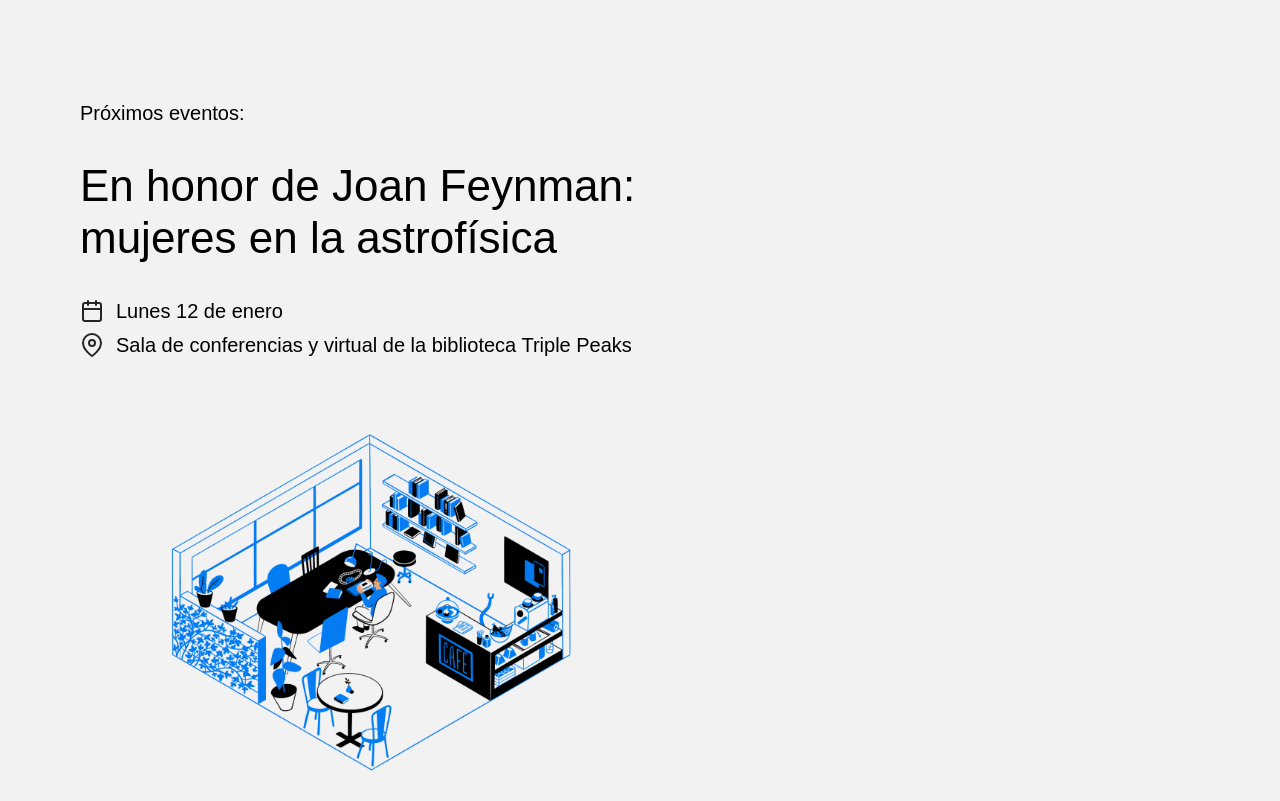
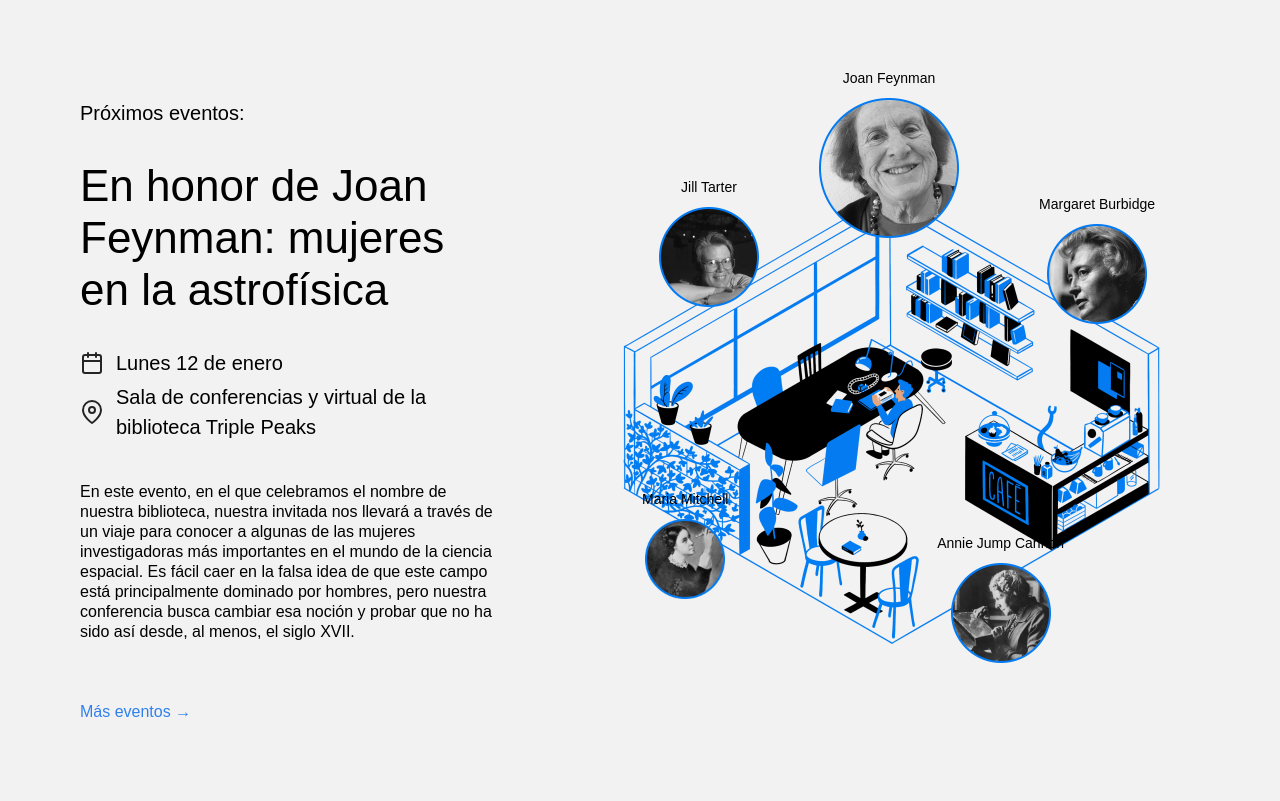
Before and after one commit to vndreia/web_project_library_es, a plain HTML site: page index.html in a window 1280 px wide. Shown: the part 2146-2947 px from the top of the page. Drawn offline with Linux system fonts and the light colour scheme.

Commit message:
Save recent changes

```diff
--- a/index.html
+++ b/index.html
@@ -167,13 +167,6 @@
                 </p>
               </div>
             </div>
-            <div class="events__cover">
-              <img
-                src="images/cafe.png"
-                alt="Cafetería de estudio"
-                class="events__image"
-              />
-            </div>
             <p class="events__description">
               En este evento, en el que celebramos el nombre de nuestra
               biblioteca, nuestra invitada nos llevará a través de un viaje para
@@ -185,7 +178,53 @@
             </p>
             <a href="#" class="events__more">Más eventos &rarr;</a>
           </div>
-          <!-- Comienza a crear la composición aquí -->
+          <div class="events__cover">
+            <img
+              src="images/cafe.png"
+              alt="Cafetería de estudio"
+              class="events__image"
+            />
+            <div class="person person_name_feynman">
+              <p class="person__caption">Joan Feynman</p>
+              <img
+                src="images/person_feynman.png"
+                alt="Fotografía de Joan Feynman"
+                class="person__image person__image_size_l"
+              />
+            </div>
+            <div class="person person_name_mitchell">
+              <p class="person__caption">Maria Mitchell</p>
+              <img
+                src="images/person_mitchell.png"
+                alt="Fotografía de Maria Mitchell"
+                class="person__image person__image_size_s"
+              />
+            </div>
+            <div class="person person_name_tarter">
+              <p class="person__caption">Jill Tarter</p>
+              <img
+                src="images/person_tarter.png"
+                alt="Fotografía de Jill Tarter"
+                class="person__image person__image_size_m"
+              />
+            </div>
+            <div class="person person_name_burbidge">
+              <p class="person__caption">Margaret Burbidge</p>
+              <img
+                src="images/person_burbidge.png"
+                alt="Fotografía de Margaret Burbidge"
+                class="person__image person__image_size_m"
+              />
+            </div>
+            <div class="person person_name_cannon">
+              <p class="person__caption">Annie Jump Cannon</p>
+              <img
+                src="images/person_cannon.png"
+                alt="Fotografía de Annie Jump Cannon"
+                class="person__image person__image_size_m"
+              />
+            </div>
+          </div>
         </section>
       </main>
     </div>
--- a/styles/style.css
+++ b/styles/style.css
@@ -254,43 +254,48 @@
 }
 
 .person_name_feynman {
-  /* Utiliza los valores correctos de las propiedades top/right/bottom/left para posicionar el elemento */
+  left: 319px;
+  top: -30px;
 }
 
 .person_name_burbidge {
-  /* Utiliza los valores correctos de las propiedades top/right/bottom/left para posicionar el elemento */
+  top: 96px;
+  right: 125px;
 }
 
 .person_name_cannon {
-  /* Utiliza los valores correctos de las propiedades top/right/bottom/left para posicionar el elemento */
+  bottom: 18px;
+  right: 216px;
 }
 
 .person_name_mitchell {
-  /* Utiliza los valores correctos de las propiedades top/right/bottom/left para posicionar el elemento */
+  bottom: 82px;
+  left: 142px;
 }
 
 .person_name_tarter {
-  /* Utiliza los valores correctos de las propiedades top/right/bottom/left para posicionar el elemento */
+  top: 79px;
+  left: 159px;
 }
 
 .person__image {
-  /* max-width: 100%; */
+  max-width: 100%;
 }
 
 .person__image_size_l {
-  /* width: 140px; */
+  width: 140px;
 }
 
 .person__image_size_m {
-  /* width: 100px; */
+  width: 100px;
 }
 
 .person__image_size_s {
-  /* width: 80px; */
+  width: 80px;
 }
 
 .person__caption {
-  /* text-align: center;
+  text-align: center;
   font-size: 14px;
-  margin: 0; */
+  margin: 0;
 }
```
